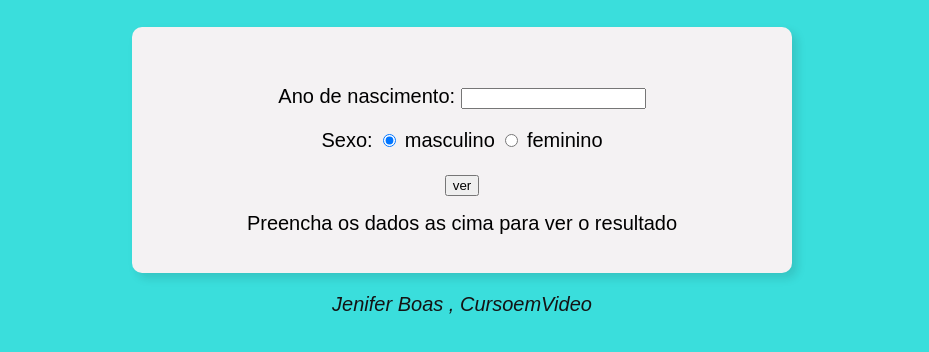
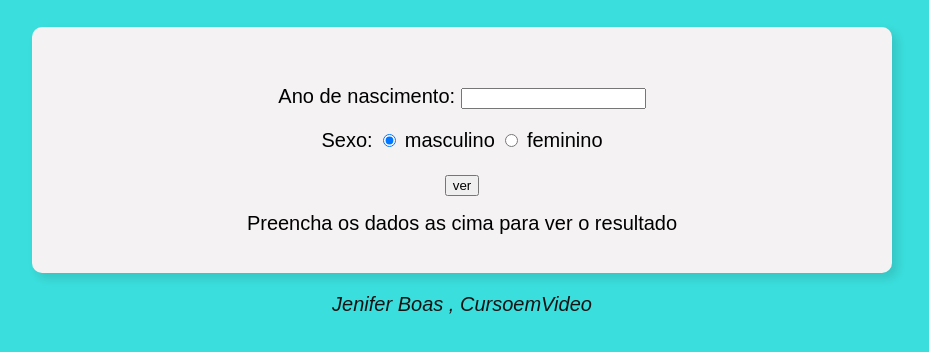
Before and after one commit to jeniferboas/idade, a plain HTML site: page index.html in a window 1280 px wide. Shown: the whole page, without its empty margins (178-1107 px from the left). Drawn offline with Linux system fonts and the light colour scheme.

Commit message:
Update idade.css

```diff
--- a/idade.css
+++ b/idade.css
@@ -1,6 +1,9 @@
+
+
 body {
     background: rgb(58, 222, 220);
     font: normal 15pt arial;
+
 
 }
 
@@ -8,14 +11,19 @@ header {
 color:white;
 text-align: center;
 
+
 }
 section {
+    min-width: 200px; ;
+    max-width: 800px;
+    display: block;
    background: rgb(244, 242, 243);
    border-radius: 10px;
    padding: 30px;
-   width: 600px;
    margin: auto;
-   box-shadow: 5px 5px 10px rgba(21, 22, 22, 0.13)
+   box-shadow: 5px 5px 10px rgba(21, 22, 22, 0.13);
+
+
 
 }
 div {
```
